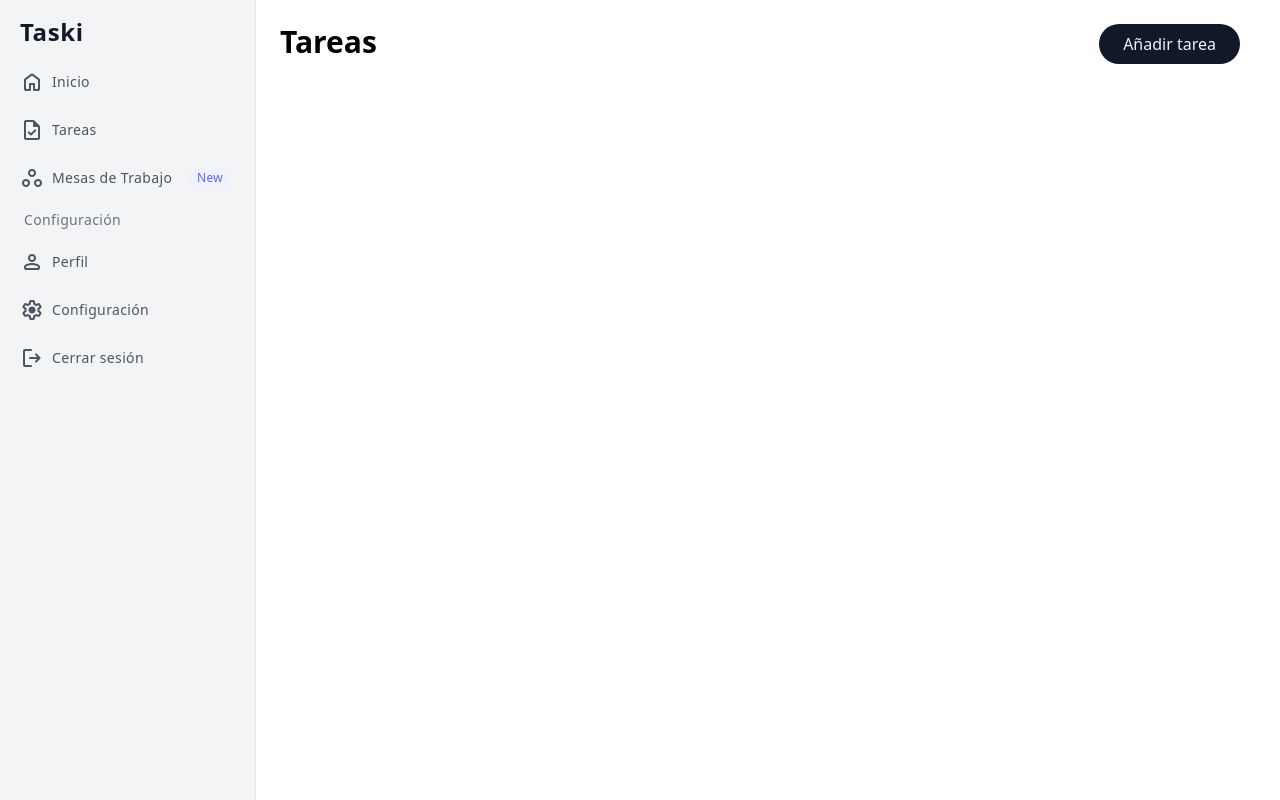
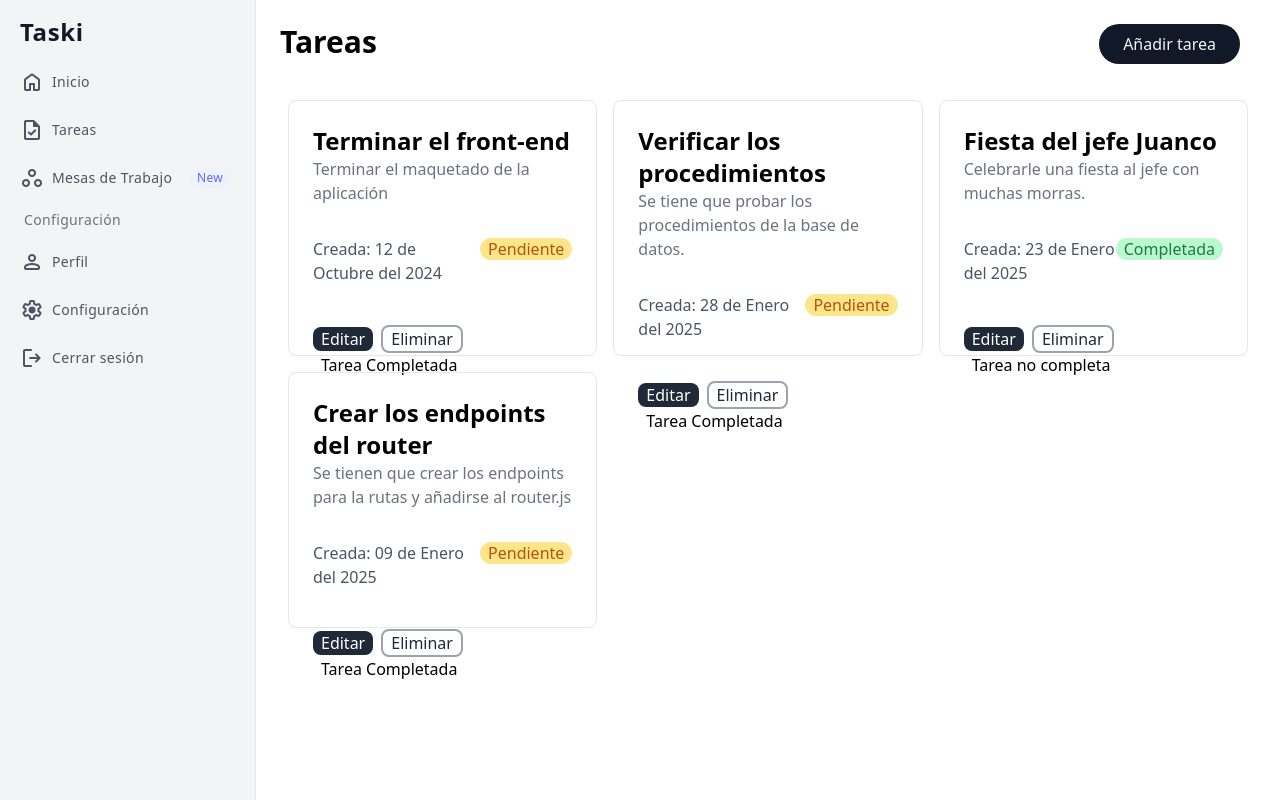
Before and after one commit to thejuanco/Taski-UI, a React (Vite) app: page /demo/tasks in a window 1280 px wide. Built offline with nearby package versions, Linux system fonts and the light colour scheme.

Commit message:
Crea las tareas y las muestra en la vista

```diff
--- a/src/views/layouts/Demo/DemoTasks.jsx
+++ b/src/views/layouts/Demo/DemoTasks.jsx
@@ -2,6 +2,14 @@ import React from 'react'
 import DemoSidebar from './DemoSidebar'
 
 const DemoTasks = () => {
+
+    const tasks = [
+        {id: 1, title: "Terminar el front-end", description: "Terminar el maquetado de la aplicación", createdAt: "12 de Octubre del 2024", done: false},
+        {id: 2, title: "Verificar los procedimientos", description: "Se tiene que probar los procedimientos de la base de datos.", createdAt: "28 de Enero del 2025", done: false},
+        {id: 3, title: "Fiesta del jefe Juanco", description: "Celebrarle una fiesta al jefe con muchas morras.", createdAt: "23 de Enero del 2025", done: true},
+        {id: 3, title: "Crear los endpoints del router", description: "Se tienen que crear los endpoints para la rutas y añadirse al router.js", createdAt: "09 de Enero del 2025", done: false}
+    ]
+
   return (
     <>
         <DemoSidebar />
@@ -14,6 +22,47 @@ const DemoTasks = () => {
                     </button>
                 </div>
             </div>
+            <div className='mt-4 grid grid-cols-3'>
+                {tasks.length == 0 ? (
+                    <div>
+                        <h1>No hay tareas</h1>
+                    </div>
+                ) : (tasks.map(task => (
+                        <div key={task.id} className='m-2'>
+                            <div className='border rounded-lg px-6 h-64'>
+                                <h2 className='font-bold text-2xl text-left mt-6'>{task.title}</h2>
+                                <p className='text-gray-500 mb-8'>{task.description}</p>
+                                <div className='flex justify-between'>
+                                    <span className='text-gray-600'>Creada: {task.createdAt}</span>
+                                    <span>
+                                        {task.done == 1 ? <span className="px-2 bg-green-200 rounded-2xl text-green-700">Completada</span> : <span className="px-2 bg-amber-200 rounded-2xl text-amber-700">Pendiente</span>}
+                                    </span>
+                                </div>
+                                <div className="space-x-2 mt-10">
+                                    <button
+                                        //onClick={() => navigate(`/edit/${task.id}`)}
+                                        className="bg-gray-800 text-white px-2 rounded-lg"
+                                    >
+                                        Editar
+                                    </button>
+                                    <button
+                                        // onClick={() => deleteTask(task.id)}
+                                        className="border-2 border-gray-400 text-gray-800 px-2 rounded-lg"
+                                    >
+                                        Eliminar
+                                    </button>
+                                    <button
+                                        //onClick={() => handleDone(task.id)}
+                                        className="hover:underline"
+                                    >
+                                        {task.done == 1 ? "Tarea no completa" : "Tarea Completada" }
+                                    </button>
+                                </div>
+                            </div>
+                        </div>
+                    ))
+                )}
+            </div>
         </div>
     </>
   )
```
